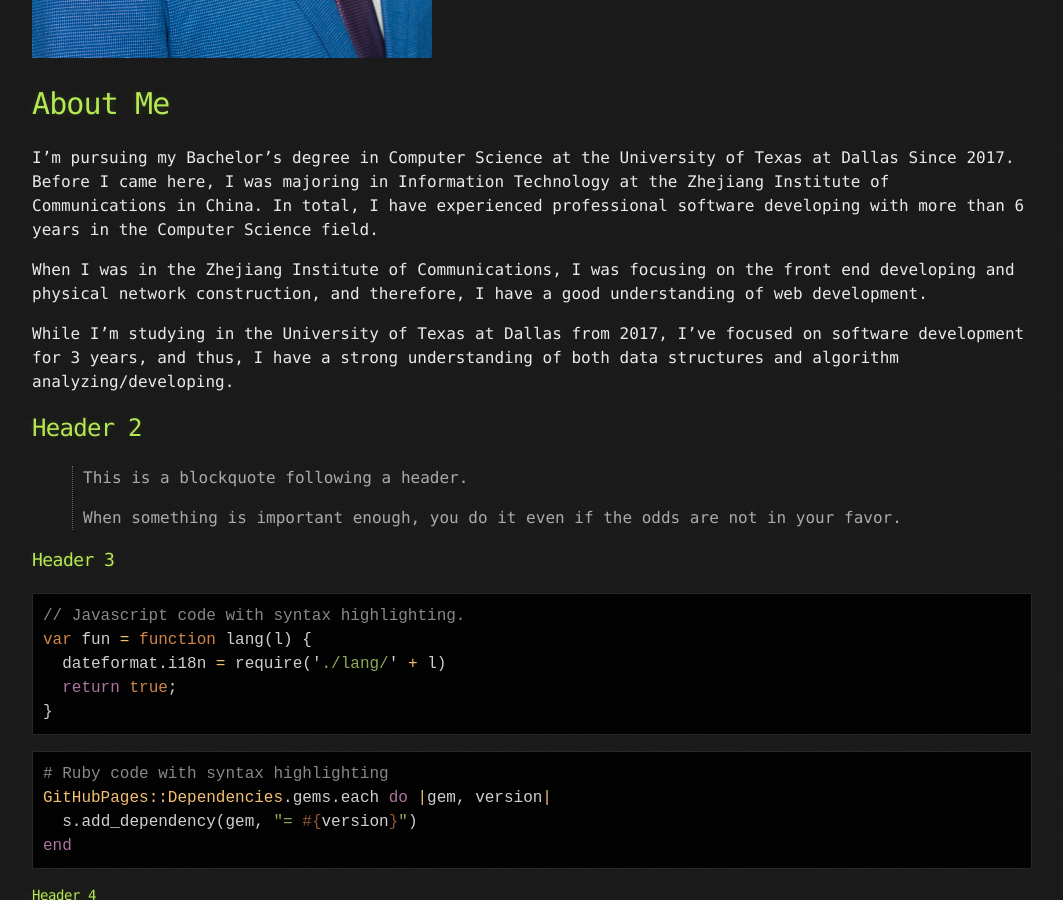
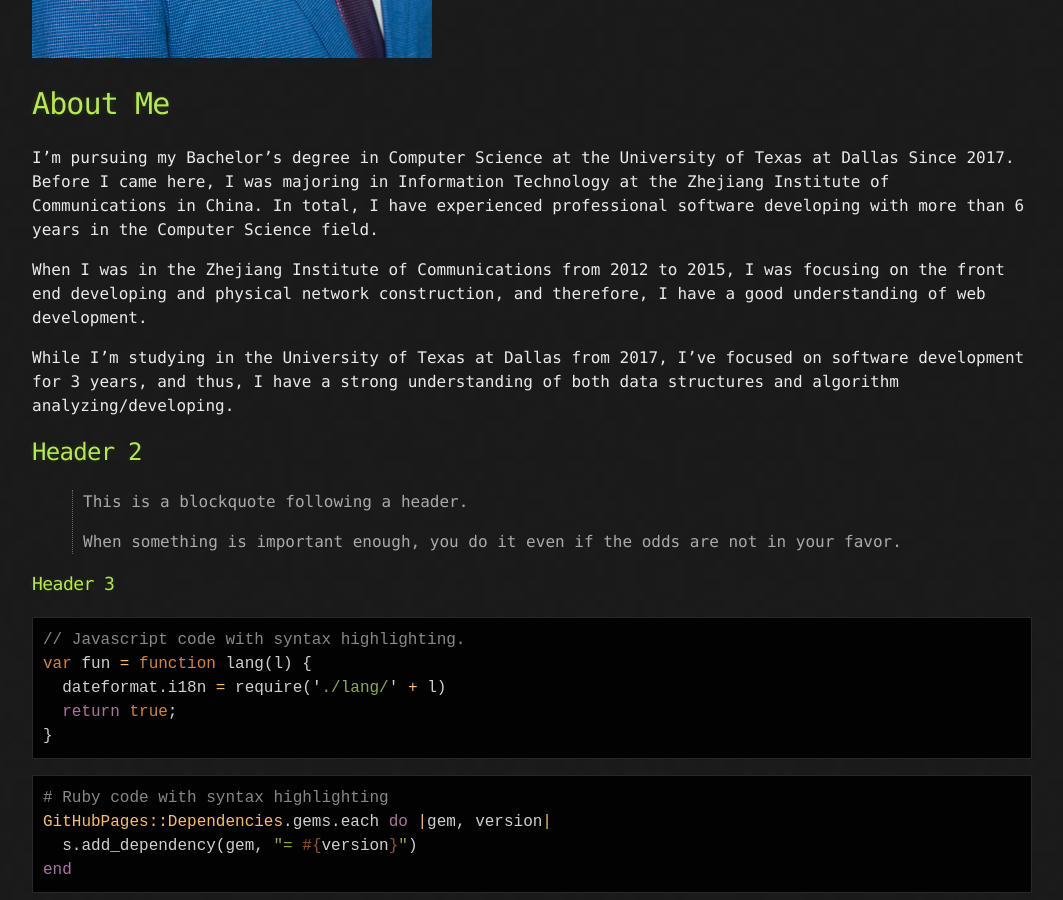
Before and after one commit to Yukikaze-Ai/Yukikaze-Ai.github.io, a Jekyll site: the page built from index.md, in a window 1280 px wide and 900 px high, scrolled down 775 px. Shown: the whole window, without its empty margins (108-1171 px from the left). Built offline with Jekyll 4.4.1, drawn with Linux system fonts in a browser that asks for light colours.

Commit message:
Update index.md

```diff
--- a/index.md
+++ b/index.md
@@ -7,7 +7,7 @@ layout: default
 
 I'm pursuing my Bachelor's degree in Computer Science at the University of Texas at Dallas Since 2017. Before I came here, I was majoring in Information Technology at the Zhejiang Institute of Communications in China. In total, I have experienced professional software developing with more than 6 years in the Computer Science field.
 
-When I was in the Zhejiang Institute of Communications, I was focusing on the front end developing and physical network construction, and therefore, I have a good understanding of web development.
+When I was in the Zhejiang Institute of Communications from 2012 to 2015, I was focusing on the front end developing and physical network construction, and therefore, I have a good understanding of web development.
 
 While I'm studying in the University of Texas at Dallas from 2017, I've focused on software development for 3 years, and thus, I have a strong understanding of both data structures and algorithm analyzing/developing.
 
```
